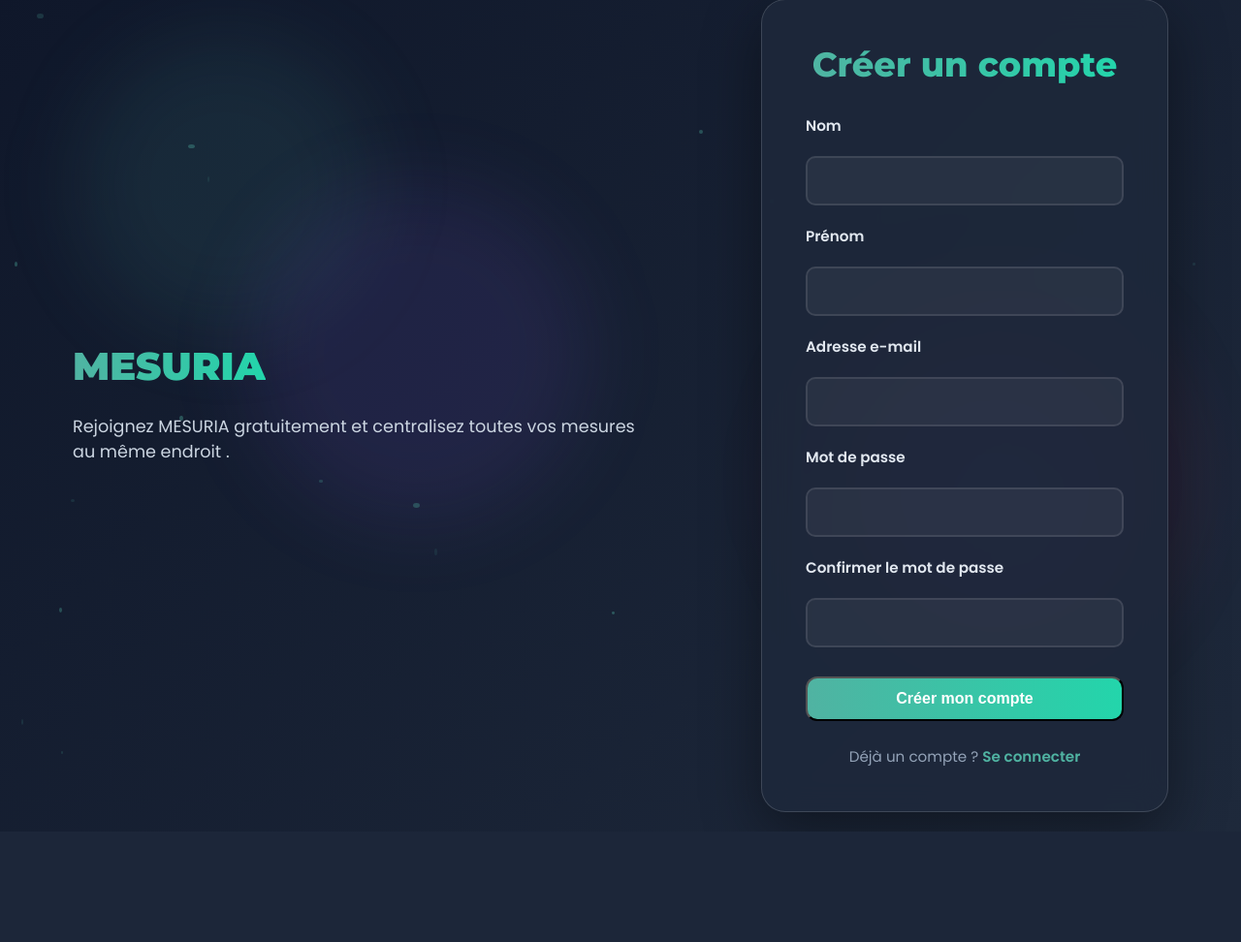
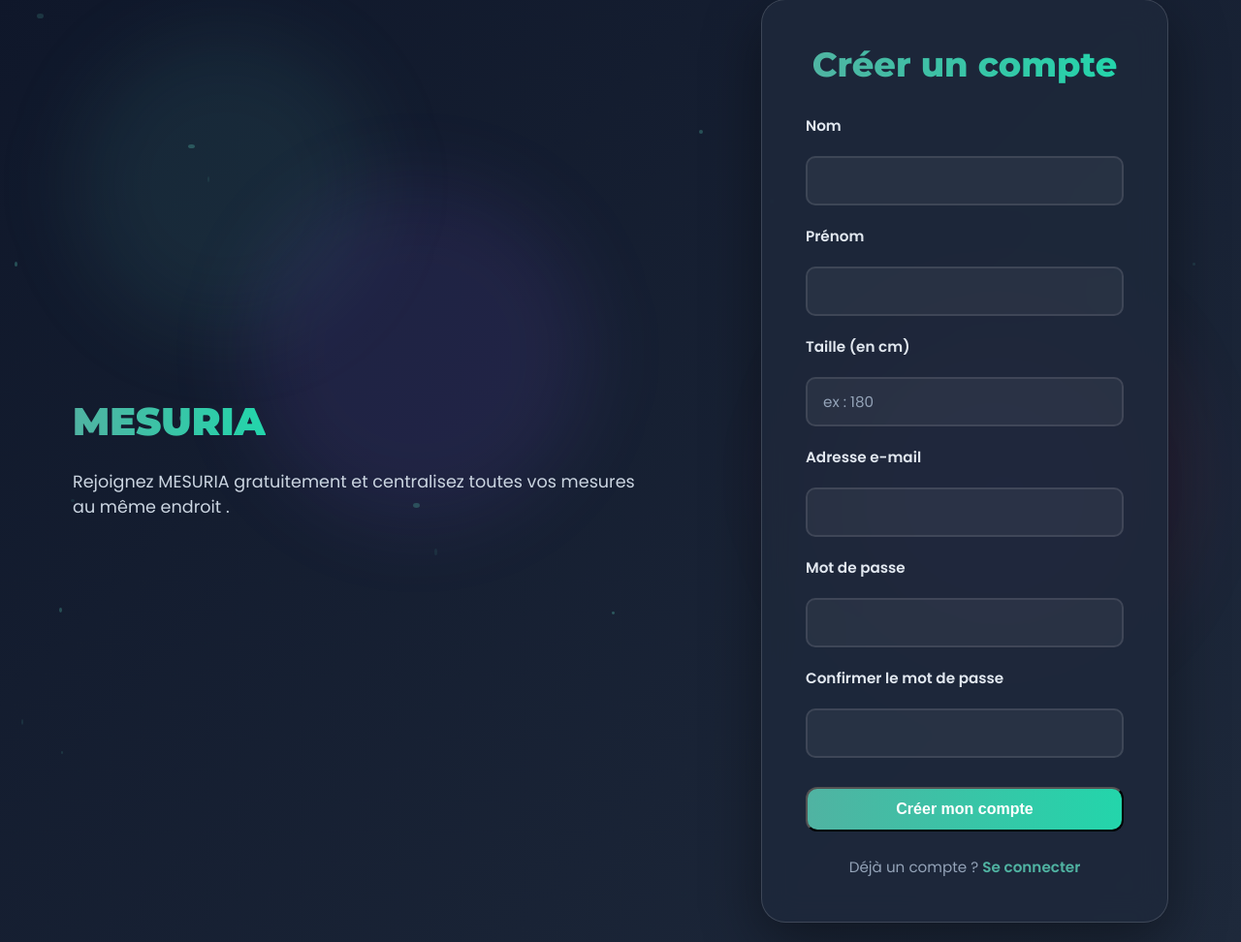
Before and after one commit to Mano-lfe/PROJET-MESURIA, a Flask app: page /register in a window 1280 px wide. Shown: the part 21-993 px from the top of the page at 97% size. Before the commit the page ends 879 px from the top, so only its background shows below. Run offline with Flask 3, Linux system fonts and the light colour scheme.

Commit message:
introduction of heigh

```diff
--- a/app.py
+++ b/app.py
@@ -53,8 +53,9 @@ def register():
         email = request.form.get("email")
         password = request.form.get("password")
         password2 = request.form.get("password2")
+        taille_cm = request.form.get("taille_cm")
 
-        if not email or not password or not password2:
+        if not email or not password or not password2 or not taille_cm:
             return render_template(
                 "compte.html",
                 error="Merci de remplir tous les champs.",
@@ -83,10 +84,10 @@ def register():
 
         cur.execute(
             """
-            INSERT INTO users (Nom, Prenom, email, Mot_de_passe, Date_de_creation)
-            VALUES (%s, %s, %s, %s, NOW())
+            INSERT INTO users (Nom, Prenom, Taille_cm, email, Mot_de_passe, Date_de_creation)
+            VALUES (%s, %s, %s, %s, %s, NOW())
             """,
-            (nom, prenom, email, password_hash),
+            (nom, prenom, taille_cm, email, password_hash),
         )
         conn.commit()
         cur.close()
--- a/templates/compte.html
+++ b/templates/compte.html
@@ -48,6 +48,19 @@
           <label for="prenom">Prénom</label>
           <input type="text" id="prenom" name="prenom" />
 
+           <label for="taille_cm">Taille (en cm)</label>
+
+  <input
+    type="number"
+    id="taille_cm"
+    name="taille_cm"
+    min="100"
+    max="230"
+    step="1"
+    placeholder="ex : 180"
+    required
+  >
+
           <label for="email">Adresse e-mail</label>
           <input type="email" id="email" name="email" required />
 
```
